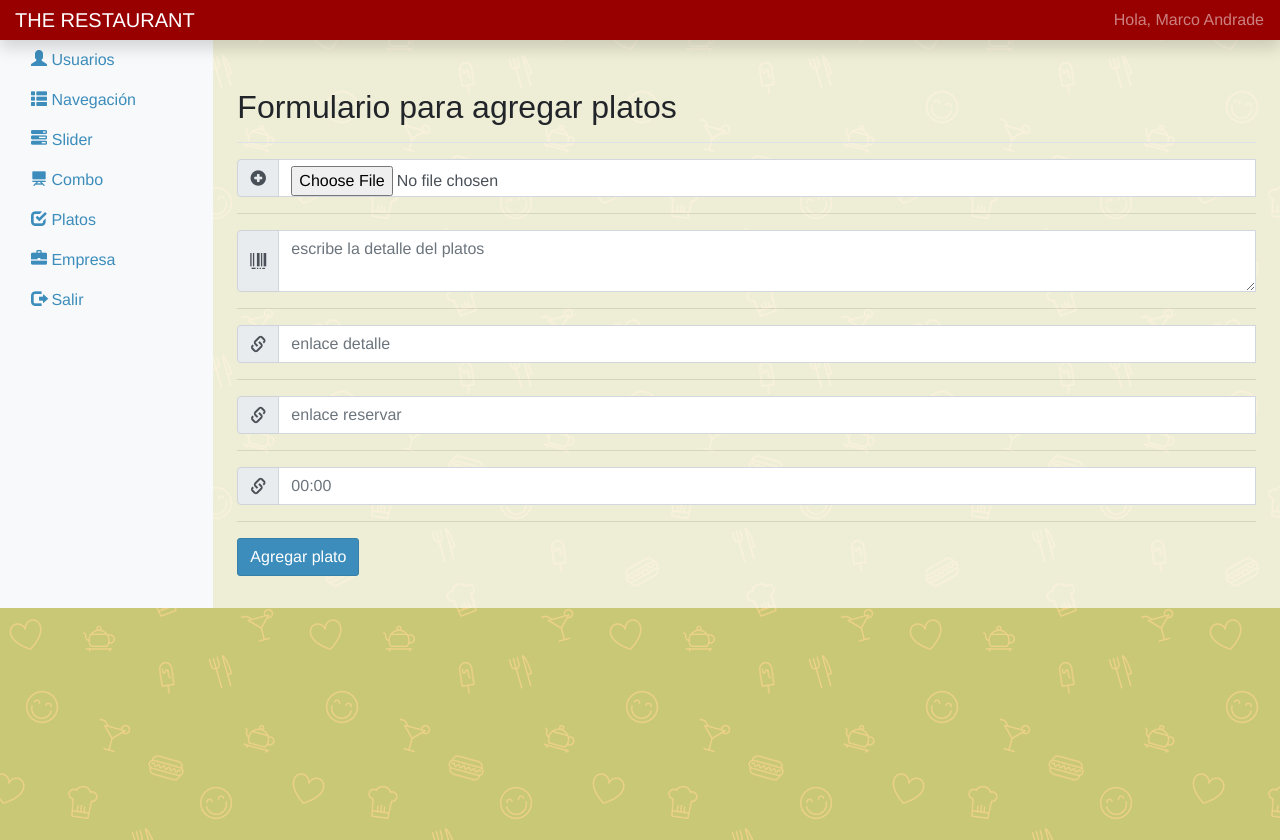
After one commit to marco07/cmsphpymysql, a PHP site: page /admin/formPlatos.php in a window 1280 px wide. The commit adds this page. Run offline with PHP 8.4, Linux system fonts and the light colour scheme; a user stored in the database is signed in; some libraries are stand-ins or nearby versions.

Commit message:
Mostrar y agregar platos

```diff
--- /dev/null
+++ b/admin/formPlatos.php
@@ -0,0 +1,84 @@
+<?php
+  include("include/headerAdmin.php");
+?>
+
+    <main role="main" class="col-md-9 ml-sm-auto col-lg-10 px-4 contenido"><div class="chartjs-size-monitor" style="position: absolute; left: 0px; top: 0px; right: 0px; bottom: 0px; overflow: hidden; pointer-events: none; visibility: hidden; z-index: -1;"><div class="chartjs-size-monitor-expand" style="position:absolute;left:0;top:0;right:0;bottom:0;overflow:hidden;pointer-events:none;visibility:hidden;z-index:-1;"><div style="position:absolute;width:1000000px;height:1000000px;left:0;top:0"></div></div><div class="chartjs-size-monitor-shrink" style="position:absolute;left:0;top:0;right:0;bottom:0;overflow:hidden;pointer-events:none;visibility:hidden;z-index:-1;"><div style="position:absolute;width:200%;height:200%;left:0; top:0"></div></div></div>
+      <div class="d-flex justify-content-between flex-wrap flex-md-nowrap align-items-center pt-3 pb-2 mb-3 border-bottom">
+        <h1 class="h2">Formulario para agregar platos</h1>
+           </div>
+
+              <!-- Espacio para diseñar el formulario-->
+      <form name="formPlatos" action="addPlatos.php" method="post" enctype="multipart/form-data">
+    <div class="input-group">
+          <div class="input-group-prepend">
+            <div class="input-group-text">
+              <i class="glyphicon glyphicon-plus-sign"></i>
+            </div>
+          </div>
+
+            <input type="file" name="imagen" id="imagen" class="form-control">
+        </div>
+        <hr>
+
+          <div class="input-group">
+          <div class="input-group-prepend">
+            <div class="input-group-text">
+              <i class="glyphicon glyphicon-barcode"></i>
+            </div>
+          </div>
+              <textarea name="detalle" class="form-control" placeholder="escribe la detalle del platos"></textarea>
+        </div>
+        <hr>
+
+        <div class="input-group">
+          <div class="input-group-prepend">
+            <div class="input-group-text">
+              <i class="glyphicon glyphicon-link"></i>
+            </div>
+          </div>
+             <input type="text" name="urlDetalle" class="form-control" placeholder="enlace detalle">
+        </div>
+        <hr>
+
+        <div class="input-group">
+          <div class="input-group-prepend">
+            <div class="input-group-text">
+              <i class="glyphicon glyphicon-link"></i>
+            </div>
+          </div>
+             <input type="text" name="urlReservar" class="form-control" placeholder="enlace reservar">
+        </div>
+        <hr>
+
+        <div class="input-group">
+          <div class="input-group-prepend">
+            <div class="input-group-text">
+              <i class="glyphicon glyphicon-link"></i>
+            </div>
+          </div>
+             <input type="text" name="tiempoPreparacion" class="form-control" placeholder="00:00">
+        </div>
+        <hr>
+
+
+
+
+
+        <input type="submit" name="enviar" value="Agregar plato" class="btn btn-primary">
+
+      </form>
+
+
+
+
+    </main>
+  </div>
+</div>
+<script src="https://code.jquery.com/jquery-3.3.1.slim.min.js" integrity="sha384-q8i/X+965DzO0rT7abK41JStQIAqVgRVzpbzo5smXKp4YfRvH+8abtTE1Pi6jizo" crossorigin="anonymous"></script>
+      <script>window.jQuery || document.write('<script src="/docs/4.3/assets/js/vendor/jquery-slim.min.js"><\/script>')</script><script src="/docs/4.3/dist/js/bootstrap.bundle.min.js" integrity="sha384-xrRywqdh3PHs8keKZN+8zzc5TX0GRTLCcmivcbNJWm2rs5C8PRhcEn3czEjhAO9o" crossorigin="anonymous"></script>
+        <script src="https://cdnjs.cloudflare.com/ajax/libs/feather-icons/4.9.0/feather.min.js"></script>
+        <script src="https://cdnjs.cloudflare.com/ajax/libs/Chart.js/2.7.3/Chart.min.js"></script>
+        <script src="dashboard.js"></script>
+
+</body>
+</html>
--- a/admin/include/headerAdmin.php
+++ b/admin/include/headerAdmin.php
@@ -56,7 +56,7 @@ session_start();
           </li>
 
           <li class="nav-item">
-            <a class="nav-link active" href="#">
+            <a class="nav-link active" href="principal.php?menu=6">
             	<span class="glyphicon glyphicon-check"></span> Platos
             </a>
           </li>
--- a/admin/principal.php
+++ b/admin/principal.php
@@ -44,6 +44,10 @@
           include("include/tableEmpresa.php");
           break;
 
+        case 6:
+          include("include/tablePlatos.php");
+          break;
+
         default:
           echo 'No hay datos que mostrar';
           break;
```
Also changed, not shown: admin/addPlatos.php (added, +25 -0 lines), admin/include/tablePlatos.php (added, +56 -0 lines).
